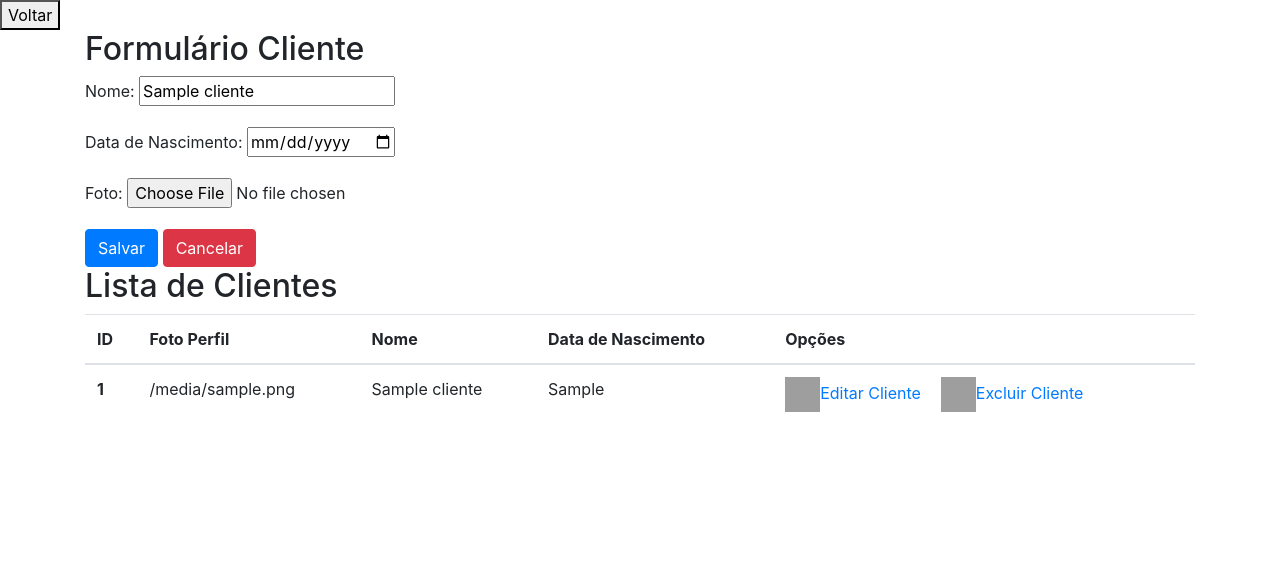
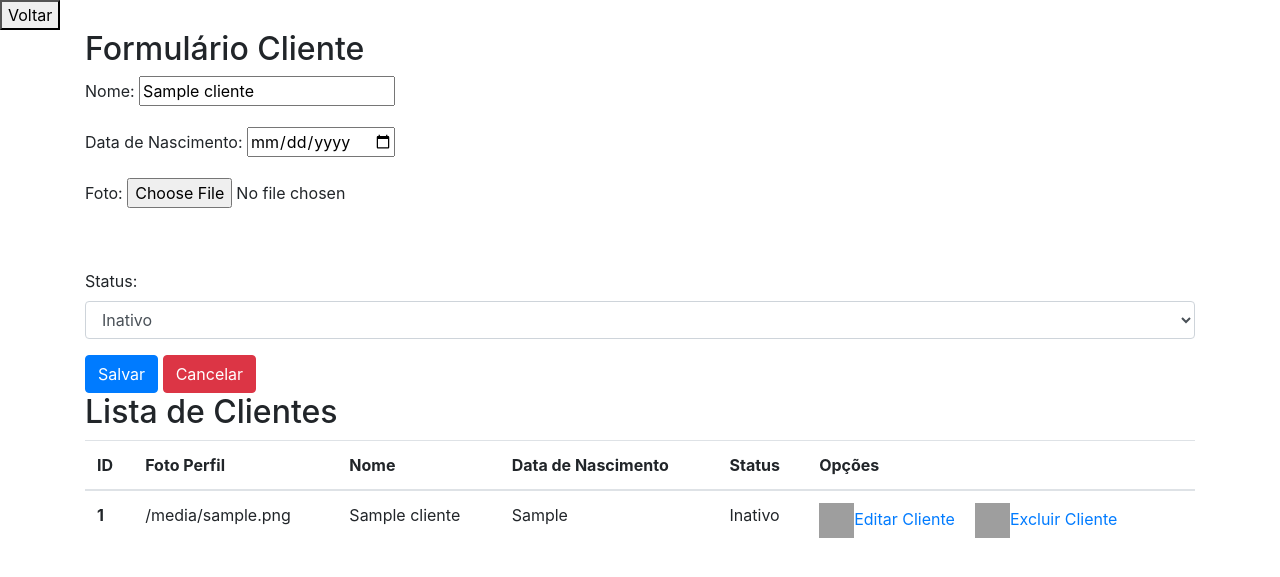
Before and after one commit to Josuba22/Integra-o-Laravel-Django, a Django app: page /editar-cliente/1 in a window 1280 px wide. Shown: the top 577 px of the page. Run offline with Django 5.2, Linux system fonts and the light colour scheme; tables that the repository leaves empty hold one stand-in row (values such as "Sample post"); a database or web service that is not in the repository returns one stand-in record (values such as "Sample title"); data that the repository does not hold is empty; some libraries are stand-ins or nearby versions; grey boxes are pictures that could not be loaded.

Commit message:
Aula 30.08.24

```diff
--- a/SiteFinal/apps/core/models.py
+++ b/SiteFinal/apps/core/models.py
@@ -4,6 +4,7 @@ class Cliente(models.Model):
     nome = models.CharField(max_length=100)
     data_nascimento = models.DateField()
     foto = models.ImageField(upload_to="foto_perfil")
+    status = models.BooleanField(null=True, blank=True)
 
     def __str__(self):
         return self.nome
--- a/SiteFinal/apps/core/views.py
+++ b/SiteFinal/apps/core/views.py
@@ -243,7 +243,7 @@ def CriarCliente(request):
     # Cabeçalhos que você deseja enviar com a solicitação
     headers = {
         'Authorization': 'Bearer ' + token,
-        'Content-Type': 'application/json'
+        # 'Content-Type': 'application/json'
     }
 
     if request.method == "GET":
@@ -259,25 +259,34 @@ def CriarCliente(request):
         return render(request, "form-cliente.html", {"clientes": clientes})
     else:
        # Dados que você deseja enviar no corpo da solicitação POST
-        json = {
-            'nome': request.POST['nome'],
-            'data_nascimento': request.POST['data_nascimento'],
-            'foto': request.POST['foto'],
+        foto = request.FILES.get('foto')
+        nome = request.POST['nome']
+        data_nascimento = request.POST['data_nascimento']
+
+        # Preparando os dados para envio
+        files = {
+            'foto': (foto.name, foto, foto.content_type)
+        }
+        data = {
+            'nome': nome,
+            'data_nascimento': data_nascimento
         }
 
         # Fazendo a solicitação POST
-        response = requests.post(url, json=json, headers=headers)
+        response = requests.post(url, data=data, files=files, headers=headers)
 
         # Obtendo o conteúdo da resposta
+
+        # return HttpResponse(response)
 
         if response.status_code in [200, 201]:
             try:
                 response_data = response.json()
                 return redirect("pg_criar_cliente")
             except requests.JSONDecodeError:
-                print("A resposta não é um JSON válido.")
+                return HttpResponse("A resposta não é um JSON válido.", status=500)
         else:
-            return HttpResponse('Erro ao consumir a API: ', response.status_code)
+            return HttpResponse(f'Erro na solicitação: {response.status_code}', status=response.status_code)
 
 def EditarCliente(request, id_cliente):
     url_editar_cliente = 'http://127.0.0.1:9000/api/clientes/' + str(id_cliente) # Substitua pela URL da API real
@@ -311,6 +320,7 @@ def EditarCliente(request, id_cliente):
             'nome': request.POST['nome'],
             'data_nascimento': request.POST['data_nascimento'],
             'foto': request.POST['foto'],
+            'status': request.POST['status'],
         }
 
         # Fazendo a solicitação POST
--- a/SiteFinal/templates/form-cliente.html
+++ b/SiteFinal/templates/form-cliente.html
@@ -31,6 +31,27 @@
                 <input type="file" name="foto">
             </p>
 
+            <p>
+                <img scr="{{ foto }}">
+            </p>
+
+            {% if cliente %}
+            <p>
+                <label for="status">Status:</label>
+                <select class="form-control" name="status" required="" id="status">
+                    <option value="{{ cliente.status }}">
+                        {% if cliente.status == 0 %}
+                        <td>Ativo</td>
+                        {% else %}
+                        <td>Inativo</td>
+                        {% endif %}
+                    </option>
+                    <option value="0">Ativo</option>
+                    <option value="1">Inativo</option>
+                </select>
+            </p>
+            {% endif %}
+
             <button type="submit" class="btn btn-primary">Salvar</button>
             <a href="{% url "pg_criar_cliente" %}">
                 <button type="button" class="btn btn-danger">Cancelar</button>
@@ -50,6 +71,7 @@
                     <th scope="col">Foto Perfil</th>
                     <th scope="col">Nome</th>
                     <th scope="col">Data de Nascimento</th>
+                    <th scope="col">Status</th>
                     <th scope="col">Opções</th>
                 </tr>
             </thead>
@@ -61,6 +83,11 @@
                         <td>{{ cliente.foto }}</td>
                         <td>{{ cliente.nome }}</td>
                         <td>{{ cliente.data_nascimento }}</td>
+                        {% if cliente.status == 0 %}
+                        <td>Ativo</td>
+                        {% else %}
+                        <td>Inativo</td>
+                        {% endif %}
                         <td>
                             <div class="btns_formulario">
                                 <a href="{% url "pg_editar_cliente" cliente.id %}">
--- a/SiteFinal/templates/form-produto.html
+++ b/SiteFinal/templates/form-produto.html
@@ -23,7 +23,7 @@
 
             <p>
                 <label for="id_produto">Valor R$:</label>
-                <input type="number" class="form-control" name="valor" maxlength="100"  id="valor" value="{{ produto.valor }}">
+                <input type="number" step=".01" class="form-control" name="valor" maxlength="100"  id="valor" value="{{ produto.valor }}">
             </p>
 
             <p>
```
Also changed, not shown: SiteFinal/apps/core/migrations/0005_cliente_status.py (added), SiteFinal/db.sqlite3.
